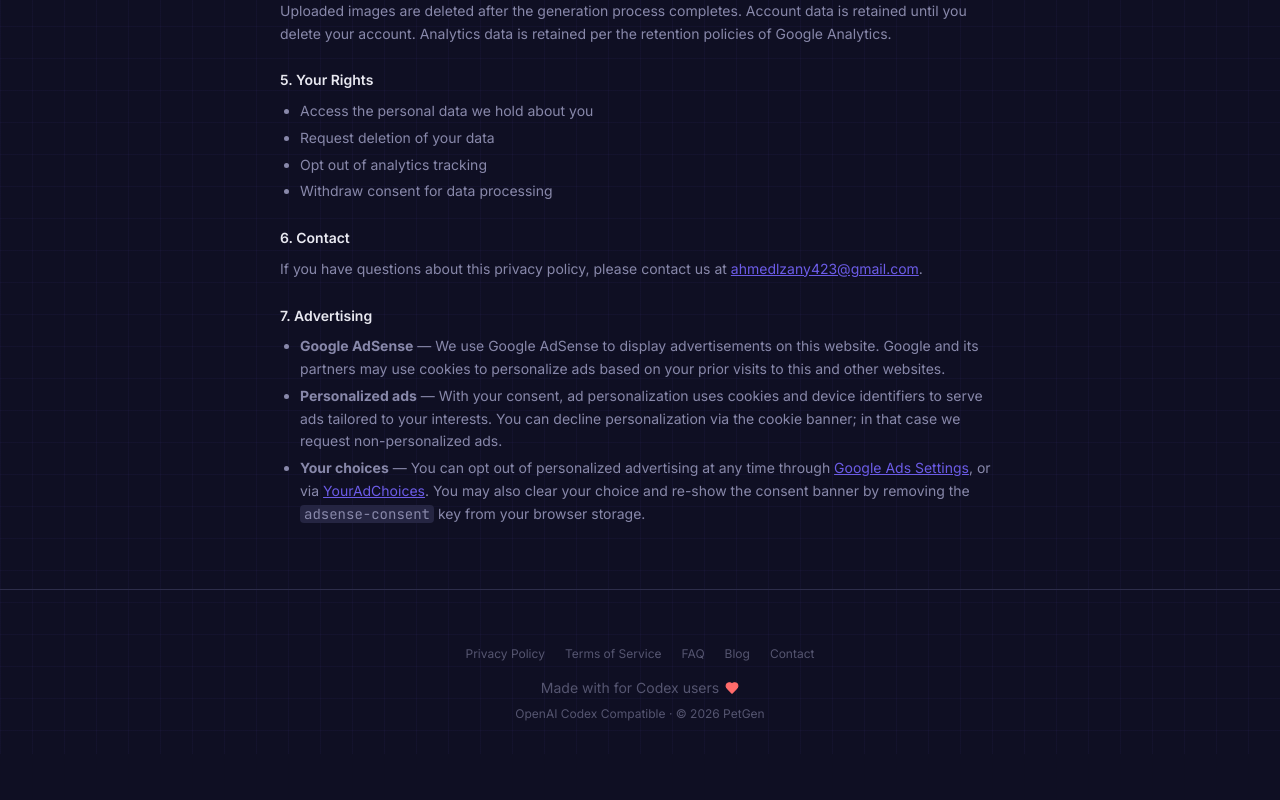
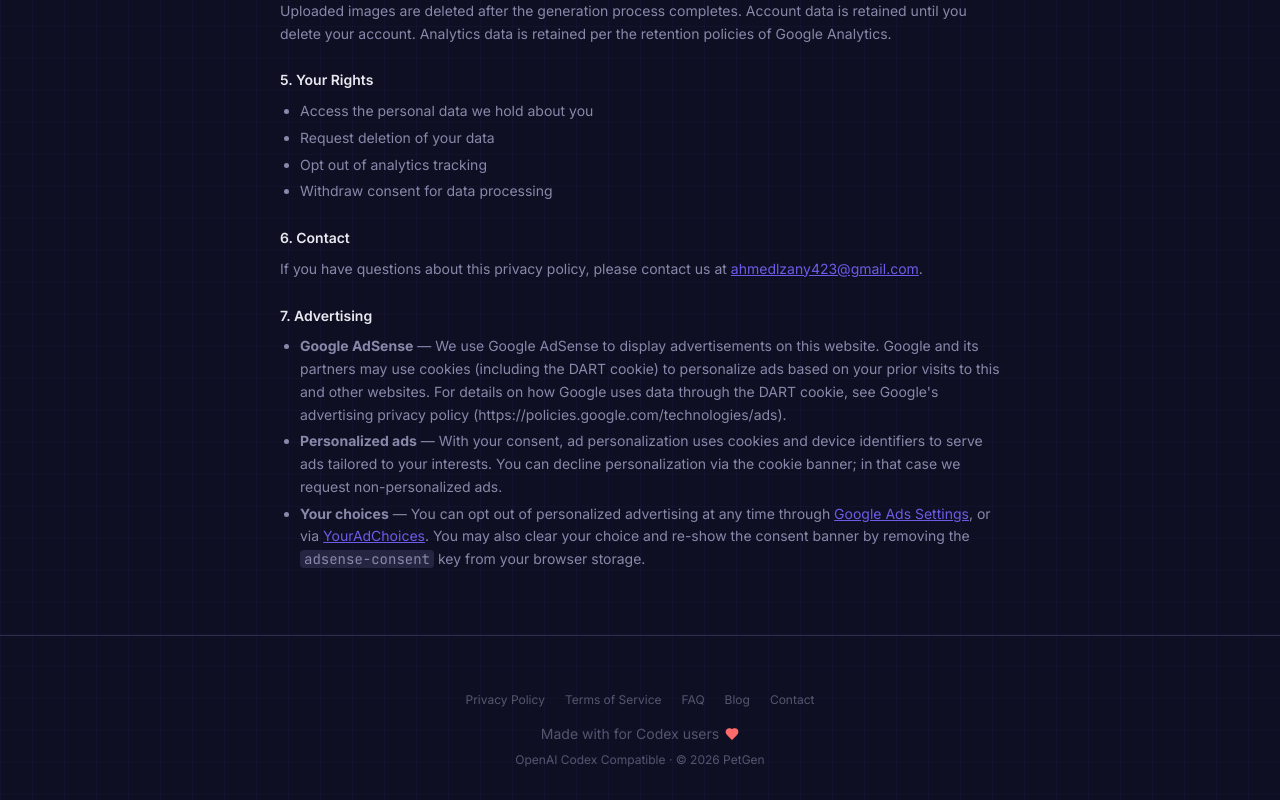
Before and after one commit to 863683348/codex-pet-generator, a Next.js app: page /privacy in a window 1280 px wide. Shown: the part 838-1638 px from the top of the page. Before the commit the page ends 1592 px from the top, so only its background shows below. Built offline with nearby package versions, Linux system fonts and the light colour scheme; no server answers.

Commit message:
privacy: add explicit DART cookie disclosure in Advertising section

```diff
--- a/app/privacy/page.tsx
+++ b/app/privacy/page.tsx
@@ -68,7 +68,7 @@ export default function PrivacyPage() {
           <section>
             <h2 className="mb-2 font-semibold text-text-primary">7. Advertising</h2>
             <ul className="mt-2 list-disc pl-5 space-y-1">
-              <li><strong>Google AdSense</strong> — We use Google AdSense to display advertisements on this website. Google and its partners may use cookies to personalize ads based on your prior visits to this and other websites.</li>
+              <li><strong>Google AdSense</strong> — We use Google AdSense to display advertisements on this website. Google and its partners may use cookies (including the DART cookie) to personalize ads based on your prior visits to this and other websites. For details on how Google uses data through the DART cookie, see Google's advertising privacy policy (https://policies.google.com/technologies/ads).</li>
               <li><strong>Personalized ads</strong> — With your consent, ad personalization uses cookies and device identifiers to serve ads tailored to your interests. You can decline personalization via the cookie banner; in that case we request non-personalized ads.</li>
               <li><strong>Your choices</strong> — You can opt out of personalized advertising at any time through <a href="https://www.google.com/settings/ads" target="_blank" rel="noopener noreferrer" className="text-primary underline">Google Ads Settings</a>, or via <a href="https://www.aboutads.info/choices" target="_blank" rel="noopener noreferrer" className="text-primary underline">YourAdChoices</a>. You may also clear your choice and re-show the consent banner by removing the <code className="rounded bg-bg-elevated px-1">adsense-consent</code> key from your browser storage.</li>
             </ul>
```
